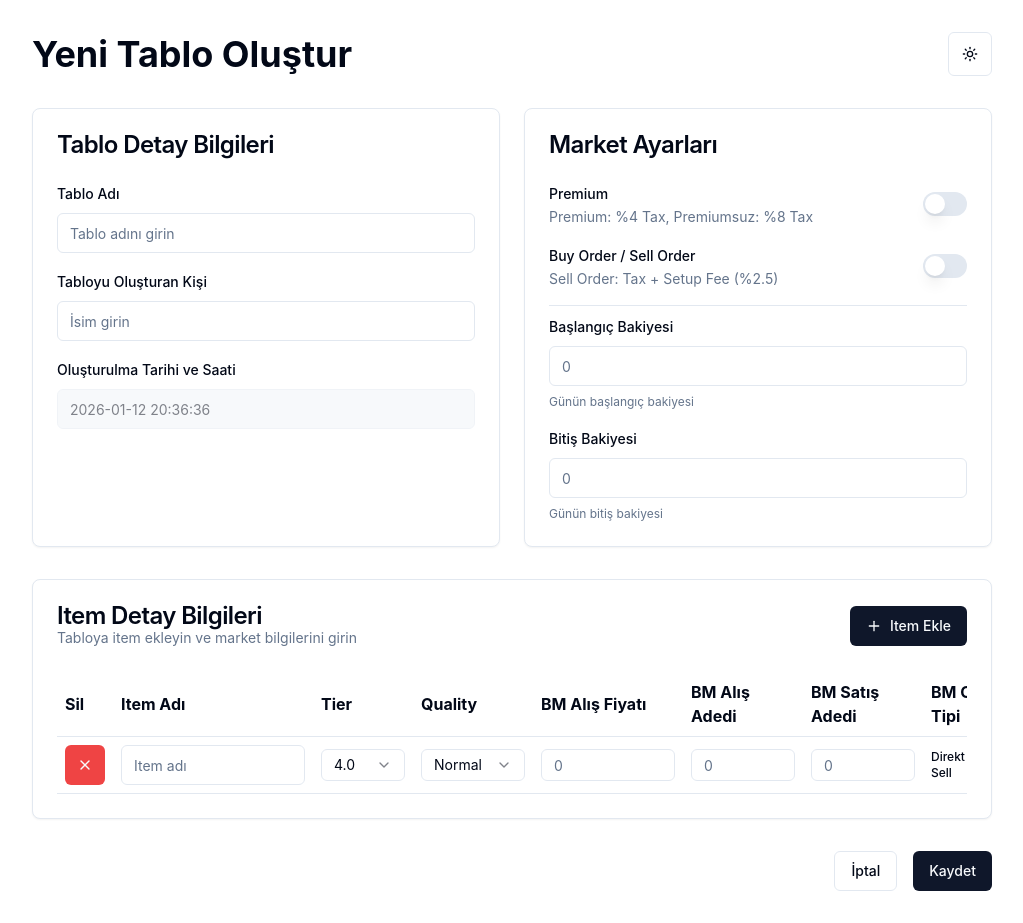
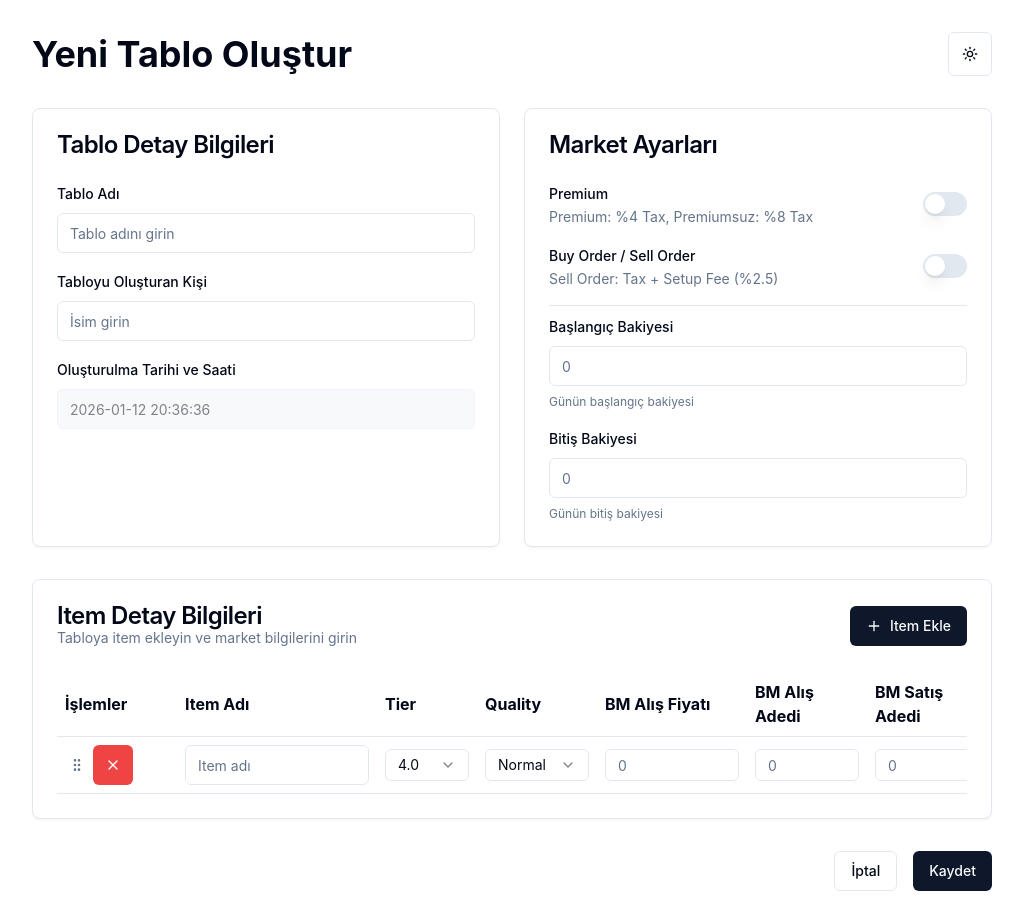
Before and after one commit to therwn/albion-market-flip-table, a Next.js app: page /create in a window 1280 px wide. Both pictures are taken after a click on the button "Item Ekle". Shown: the whole page, without its empty margins (128-1151 px from the left). Built offline with nearby package versions, Linux system fonts and the light colour scheme; a web font is replaced by a local one.

Commit message:
feat: Tier renklendirmesi, drag & drop ve duplicate Ã¶zellikleri eklendi - Item satÄ±rlarÄ± tier'a gÃ¶re renklendirildi, drag & drop ile sÄ±ralama, duplicate butonu ile kopyalama

```diff
--- a/app/table/[id]/page.tsx
+++ b/app/table/[id]/page.tsx
@@ -145,6 +145,39 @@ export default function TableDetailPage() {
     setEditedData({
       ...editedData,
       items: editedData.items.filter(item => item.id !== itemId),
+    });
+  };
+
+  const duplicateItem = (itemId: string) => {
+    if (!editedData) return;
+    const item = editedData.items.find(i => i.id === itemId);
+    if (!item) return;
+
+    const duplicatedItem: Item = {
+      ...item,
+      id: uuidv4(),
+      name: `${item.name} (Kopya)`,
+    };
+
+    const itemIndex = editedData.items.findIndex(i => i.id === itemId);
+    const newItems = [...editedData.items];
+    newItems.splice(itemIndex + 1, 0, duplicatedItem);
+
+    setEditedData({
+      ...editedData,
+      items: newItems,
+    });
+  };
+
+  const reorderItems = (startIndex: number, endIndex: number) => {
+    if (!editedData) return;
+    const newItems = Array.from(editedData.items);
+    const [removed] = newItems.splice(startIndex, 1);
+    newItems.splice(endIndex, 0, removed);
+
+    setEditedData({
+      ...editedData,
+      items: newItems,
     });
   };
 
@@ -507,6 +540,8 @@ export default function TableDetailPage() {
                   orderType={table.order_type}
                   onUpdateItem={updateItem}
                   onDeleteItem={deleteItem}
+                  onDuplicateItem={duplicateItem}
+                  onReorderItems={reorderItems}
                   onAddCity={addCityToItem}
                   onRemoveCity={removeCityFromItem}
                   onUpdateCityData={updateCityData}
--- a/components/items-table.tsx
+++ b/components/items-table.tsx
@@ -8,7 +8,24 @@ import { Select, SelectContent, SelectItem, SelectTrigger, SelectValue } from '@
 import { Switch } from '@/components/ui/switch';
 import { TIERS, QUALITIES, CITIES } from '@/lib/constants';
 import { formatNumberInput, parseFormattedNumber, formatNumber } from '@/lib/format';
-import { Plus, X } from 'lucide-react';
+import { getTierBackgroundColor } from '@/lib/tier-colors';
+import { Plus, X, Copy, GripVertical } from 'lucide-react';
+import {
+  DndContext,
+  closestCenter,
+  KeyboardSensor,
+  PointerSensor,
+  useSensor,
+  useSensors,
+  DragEndEvent,
+} from '@dnd-kit/core';
+import {
+  SortableContext,
+  sortableKeyboardCoordinates,
+  useSortable,
+  verticalListSortingStrategy,
+} from '@dnd-kit/sortable';
+import { CSS } from '@dnd-kit/utilities';
 
 interface ItemsTableProps {
   items: Item[];
@@ -16,6 +33,8 @@ interface ItemsTableProps {
   orderType: OrderType;
   onUpdateItem: (itemId: string, updates: Partial<Item>) => void;
   onDeleteItem: (itemId: string) => void;
+  onDuplicateItem?: (itemId: string) => void;
+  onReorderItems?: (startIndex: number, endIndex: number) => void;
   onAddCity: (itemId: string, cityName: CityName) => void;
   onRemoveCity: (itemId: string, cityName: CityName) => void;
   onUpdateCityData: (
@@ -26,66 +45,97 @@ interface ItemsTableProps {
   ) => void;
 }
 
-export function ItemsTable({
-  items,
+interface SortableRowProps {
+  item: Item;
+  index: number;
+  isEditing: boolean;
+  orderType: OrderType;
+  citiesWithoutCaerleon: CityName[];
+  onUpdateItem: (itemId: string, updates: Partial<Item>) => void;
+  onDeleteItem: (itemId: string) => void;
+  onDuplicateItem?: (itemId: string) => void;
+  onAddCity: (itemId: string, cityName: CityName) => void;
+  onRemoveCity: (itemId: string, cityName: CityName) => void;
+  onUpdateCityData: (
+    itemId: string,
+    cityName: CityName,
+    field: 'buyPrice' | 'buyQuantity' | 'sellPrice' | 'sellQuantity',
+    value: number
+  ) => void;
+}
+
+function SortableRow({
+  item,
+  index,
   isEditing,
   orderType,
+  citiesWithoutCaerleon,
   onUpdateItem,
   onDeleteItem,
+  onDuplicateItem,
   onAddCity,
   onRemoveCity,
   onUpdateCityData,
-}: ItemsTableProps) {
+}: SortableRowProps) {
+  const {
+    attributes,
+    listeners,
+    setNodeRef,
+    transform,
+    transition,
+    isDragging,
+  } = useSortable({ id: item.id });
 
-  const citiesWithoutCaerleon = CITIES.filter(c => c !== 'Caerleon');
+  const style = {
+    transform: CSS.Transform.toString(transform),
+    transition,
+    opacity: isDragging ? 0.5 : 1,
+  };
 
-  if (items.length === 0) {
-    return (
-      <div className="text-center text-muted-foreground py-8">
-        Henüz item eklenmemiş.
-      </div>
-    );
-  }
-
-  return (
-    <div className="overflow-x-auto">
-      <table className="w-full border-collapse">
-        <thead>
-          <tr className="border-b">
-            {isEditing && <th className="p-2 text-left min-w-[50px]">Sil</th>}
-            <th className="p-2 text-left min-w-[200px]">Item Adı</th>
-            <th className="p-2 text-left min-w-[100px]">Tier</th>
-            <th className="p-2 text-left min-w-[120px]">Quality</th>
-            <th className="p-2 text-left min-w-[150px]">BM Alış Fiyatı</th>
-            <th className="p-2 text-left min-w-[120px]">BM Alış Adedi</th>
-            <th className="p-2 text-left min-w-[120px]">BM Satış Adedi</th>
-            <th className="p-2 text-left min-w-[100px]">BM Order Tipi</th>
-            {citiesWithoutCaerleon.map((city) => (
-              <th key={city} className="p-2 text-left min-w-[200px]">
-                {city}
-                {orderType === 'buy_order' ? ' (Buy)' : ' (Sell)'}
-              </th>
-            ))}
-          </tr>
-        </thead>
-        <tbody>
-          {items.map((item) => {
   const cityDataMap = new Map(
     item.cities.map(city => [city.name, city])
   );
 
+  const tierBgColor = getTierBackgroundColor(item.tier);
+
   return (
-              <tr key={item.id} className="border-b hover:bg-muted/50">
+    <tr
+      ref={setNodeRef}
+      style={style}
+      className={`border-b hover:bg-muted/50 ${tierBgColor} ${isDragging ? 'z-50' : ''}`}
+    >
       {isEditing && (
         <td className="p-2">
+          <div className="flex items-center gap-1">
+            <button
+              {...attributes}
+              {...listeners}
+              className="cursor-grab active:cursor-grabbing p-1 hover:bg-muted rounded"
+              title="Sürükle"
+            >
+              <GripVertical className="h-4 w-4 text-muted-foreground" />
+            </button>
+            {onDuplicateItem && (
+              <Button
+                type="button"
+                variant="ghost"
+                size="icon"
+                onClick={() => onDuplicateItem(item.id)}
+                title="Kopyala"
+              >
+                <Copy className="h-4 w-4" />
+              </Button>
+            )}
             <Button
               type="button"
               variant="destructive"
               size="icon"
               onClick={() => onDeleteItem(item.id)}
+              title="Sil"
             >
               <X className="h-4 w-4" />
             </Button>
+          </div>
         </td>
       )}
       <td className="p-2">
@@ -345,9 +395,98 @@ export function ItemsTable({
       })}
     </tr>
   );
-          })}
-        </tbody>
-      </table>
+}
+
+export function ItemsTable({
+  items,
+  isEditing,
+  orderType,
+  onUpdateItem,
+  onDeleteItem,
+  onDuplicateItem,
+  onReorderItems,
+  onAddCity,
+  onRemoveCity,
+  onUpdateCityData,
+}: ItemsTableProps) {
+  const citiesWithoutCaerleon = CITIES.filter(c => c !== 'Caerleon');
+
+  const sensors = useSensors(
+    useSensor(PointerSensor),
+    useSensor(KeyboardSensor, {
+      coordinateGetter: sortableKeyboardCoordinates,
+    })
+  );
+
+  const handleDragEnd = (event: DragEndEvent) => {
+    const { active, over } = event;
+
+    if (over && active.id !== over.id && onReorderItems) {
+      const oldIndex = items.findIndex((item) => item.id === active.id);
+      const newIndex = items.findIndex((item) => item.id === over.id);
+      onReorderItems(oldIndex, newIndex);
+    }
+  };
+
+  if (items.length === 0) {
+    return (
+      <div className="text-center text-muted-foreground py-8">
+        Henüz item eklenmemiş.
       </div>
     );
   }
+
+  return (
+    <div className="overflow-x-auto">
+      <DndContext
+        sensors={sensors}
+        collisionDetection={closestCenter}
+        onDragEnd={handleDragEnd}
+      >
+        <table className="w-full border-collapse">
+          <thead>
+            <tr className="border-b">
+              {isEditing && <th className="p-2 text-left min-w-[120px]">İşlemler</th>}
+              <th className="p-2 text-left min-w-[200px]">Item Adı</th>
+              <th className="p-2 text-left min-w-[100px]">Tier</th>
+              <th className="p-2 text-left min-w-[120px]">Quality</th>
+              <th className="p-2 text-left min-w-[150px]">BM Alış Fiyatı</th>
+              <th className="p-2 text-left min-w-[120px]">BM Alış Adedi</th>
+              <th className="p-2 text-left min-w-[120px]">BM Satış Adedi</th>
+              <th className="p-2 text-left min-w-[100px]">BM Order Tipi</th>
+              {citiesWithoutCaerleon.map((city) => (
+                <th key={city} className="p-2 text-left min-w-[200px]">
+                  {city}
+                  {orderType === 'buy_order' ? ' (Buy)' : ' (Sell)'}
+                </th>
+              ))}
+            </tr>
+          </thead>
+          <tbody>
+            <SortableContext
+              items={items.map((item) => item.id)}
+              strategy={verticalListSortingStrategy}
+            >
+              {items.map((item, index) => (
+                <SortableRow
+                  key={item.id}
+                  item={item}
+                  index={index}
+                  isEditing={isEditing}
+                  orderType={orderType}
+                  citiesWithoutCaerleon={citiesWithoutCaerleon}
+                  onUpdateItem={onUpdateItem}
+                  onDeleteItem={onDeleteItem}
+                  onDuplicateItem={onDuplicateItem}
+                  onAddCity={onAddCity}
+                  onRemoveCity={onRemoveCity}
+                  onUpdateCityData={onUpdateCityData}
+                />
+              ))}
+            </SortableContext>
+          </tbody>
+        </table>
+      </DndContext>
+    </div>
+  );
+}
--- /dev/null
+++ b/lib/tier-colors.ts
@@ -0,0 +1,48 @@
+/**
+ * Tier renklendirmesi için utility fonksiyonlar
+ * Her tier için soft, pastel renkler
+ */
+
+export function getTierBackgroundColor(tier: string): string {
+  const tierNumber = parseInt(tier.split('.')[0]);
+
+  switch (tierNumber) {
+    case 4:
+      // Soft mavi tonları
+      return 'bg-blue-50 dark:bg-blue-950/20 border-blue-200 dark:border-blue-800';
+    case 5:
+      // Soft yeşil tonları
+      return 'bg-green-50 dark:bg-green-950/20 border-green-200 dark:border-green-800';
+    case 6:
+      // Soft sarı/turuncu tonları
+      return 'bg-yellow-50 dark:bg-yellow-950/20 border-yellow-200 dark:border-yellow-800';
+    case 7:
+      // Soft mor tonları
+      return 'bg-purple-50 dark:bg-purple-950/20 border-purple-200 dark:border-purple-800';
+    case 8:
+      // Soft kırmızı/pembe tonları
+      return 'bg-pink-50 dark:bg-pink-950/20 border-pink-200 dark:border-pink-800';
+    default:
+      // Varsayılan gri tonları
+      return 'bg-gray-50 dark:bg-gray-950/20 border-gray-200 dark:border-gray-800';
+  }
+}
+
+export function getTierTextColor(tier: string): string {
+  const tierNumber = parseInt(tier.split('.')[0]);
+
+  switch (tierNumber) {
+    case 4:
+      return 'text-blue-700 dark:text-blue-300';
+    case 5:
+      return 'text-green-700 dark:text-green-300';
+    case 6:
+      return 'text-yellow-700 dark:text-yellow-300';
+    case 7:
+      return 'text-purple-700 dark:text-purple-300';
+    case 8:
+      return 'text-pink-700 dark:text-pink-300';
+    default:
+      return '';
+  }
+}
--- a/package.json
+++ b/package.json
@@ -9,6 +9,9 @@
     "lint": "next lint"
   },
   "dependencies": {
+    "@dnd-kit/core": "^6.3.1",
+    "@dnd-kit/sortable": "^10.0.0",
+    "@dnd-kit/utilities": "^3.2.2",
     "@radix-ui/react-accordion": "^1.2.12",
     "@radix-ui/react-dialog": "^1.1.15",
     "@radix-ui/react-label": "^2.1.8",
```
Also changed, not shown: 1 other file (tests, documents, lock files or other folders). Lines whose indentation alone changed are shown as unchanged.
